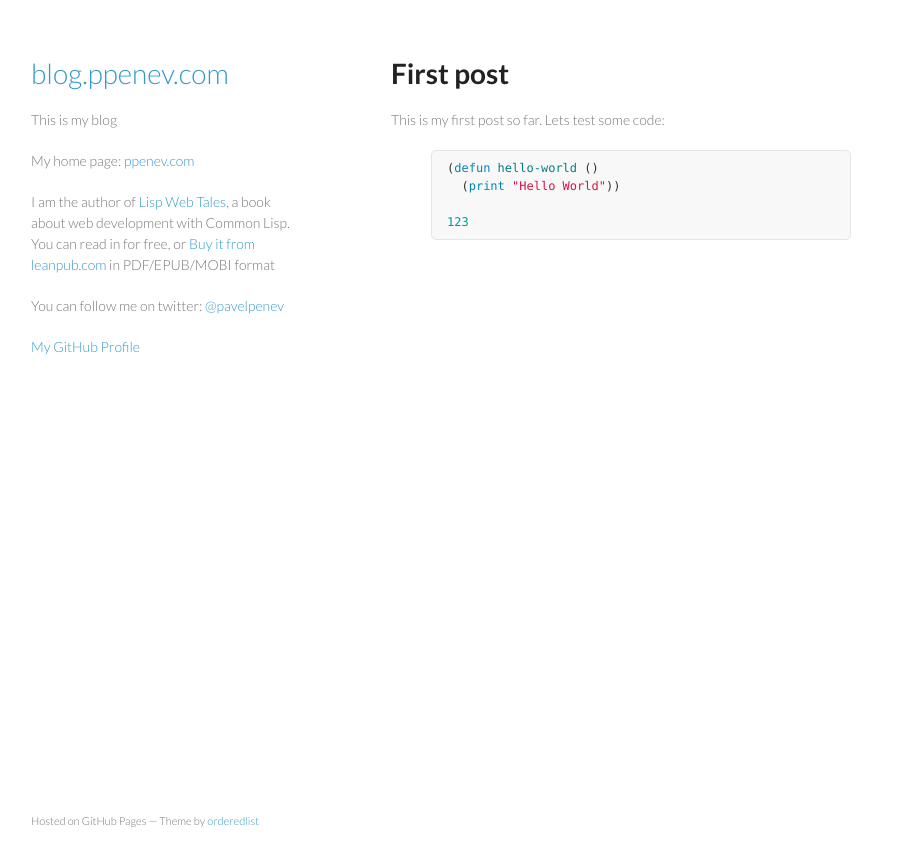
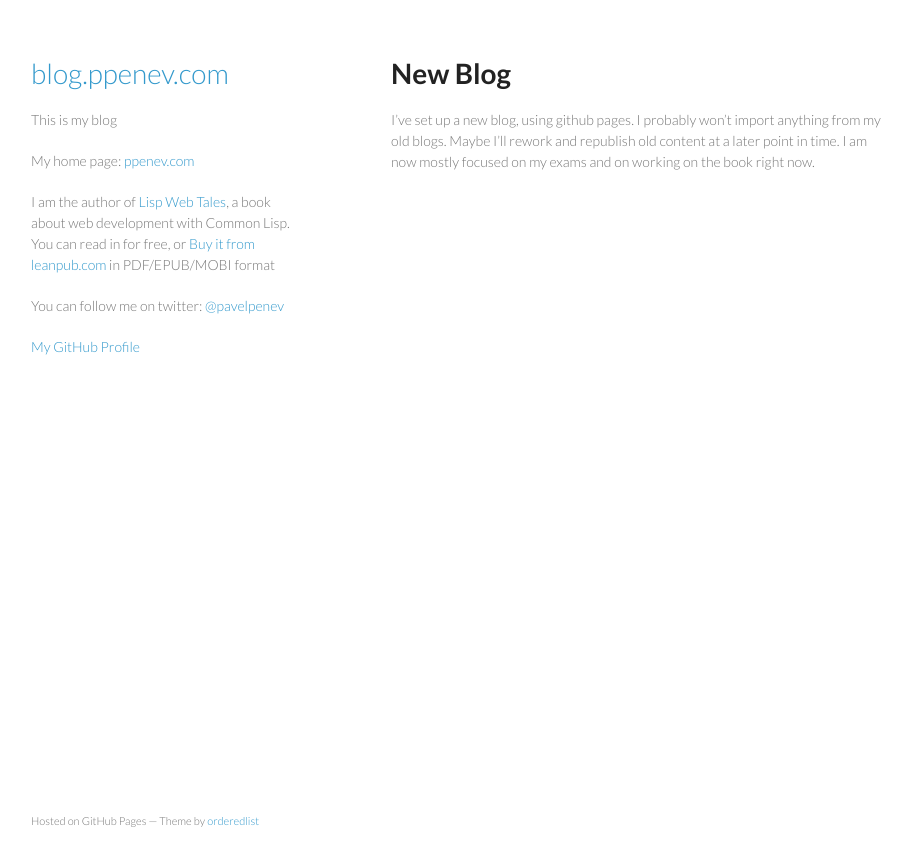
Before and after one commit to pvlpenev/pvlpenev.github.io, a Jekyll site: the page built from _posts/2013-04-20-first-post.md, in a window 1280 px wide. Shown: the top 866 px of the page, without its empty margins (179-1090 px from the left). Built offline with Jekyll 4.4.1, drawn with Linux system fonts in a browser that asks for light colours.

Commit message:
edited first post

```diff
--- a/_posts/2013-04-20-first-post.md
+++ b/_posts/2013-04-20-first-post.md
@@ -1,13 +1,6 @@
 ---
 layout: post
-title: "First post"
+title: "New Blog"
 ---
 
-This is my first post so far. Lets test some code:
-
-{% highlight common-lisp %}
-(defun hello-world ()
-  (print "Hello World"))
-
-123
-{% endhighlight %}
+I've set up a new blog, using github pages. I probably won't import anything from my old blogs. Maybe I'll rework and republish old content at a later point in time. I am now mostly focused on my exams and on working on the book right now.
--- a/index.html
+++ b/index.html
@@ -11,7 +11,7 @@ title: "Pavel Penev's Blog"
         {{ post.title }}
 
       <span class="post-date">
-        {{ post.date | date_to_string }}
+        : {{ post.date | date_to_string }}
       </span>
       </a>
     </h3>
```
